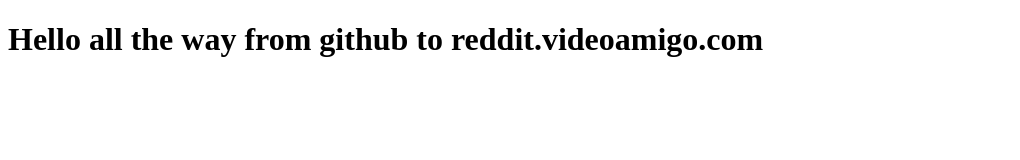
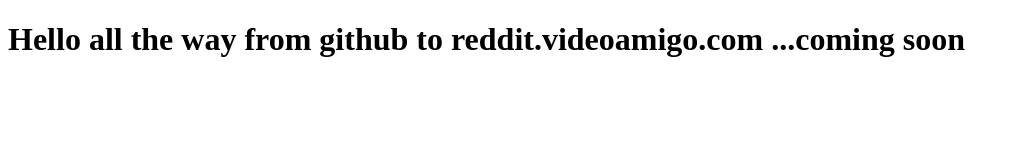
Before and after one commit to SohelPatel/SamplePro, a plain HTML site: page Index.html in a window 1280 px wide. Shown: the whole page, without its empty margins (0-1020 px from the left). Drawn offline with Linux system fonts and the light colour scheme.

Commit message:
Update Index.html

```diff
--- a/Index.html
+++ b/Index.html
@@ -2,7 +2,7 @@
 <html>
 <body>
 
-<h1>Hello all the way from github to reddit.videoamigo.com</h1>
+<h1>Hello all the way from github to reddit.videoamigo.com ...coming soon</h1>
 
 </body>
 </html>
```
